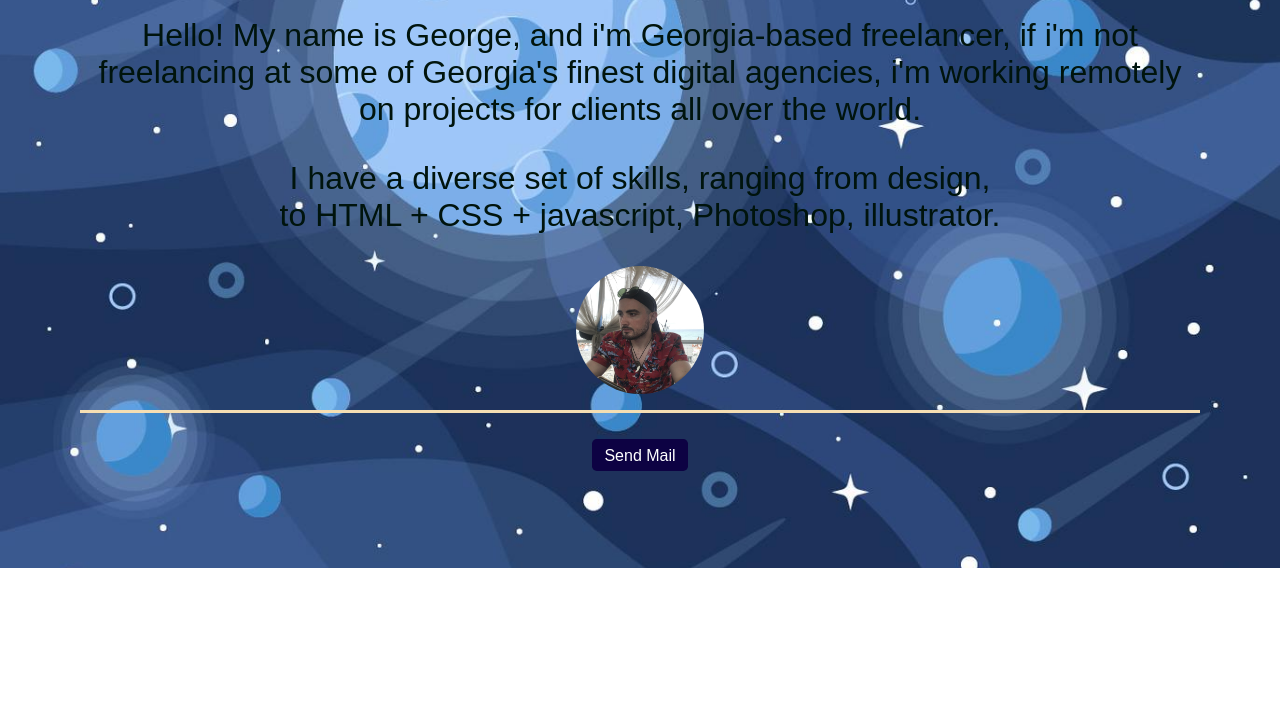
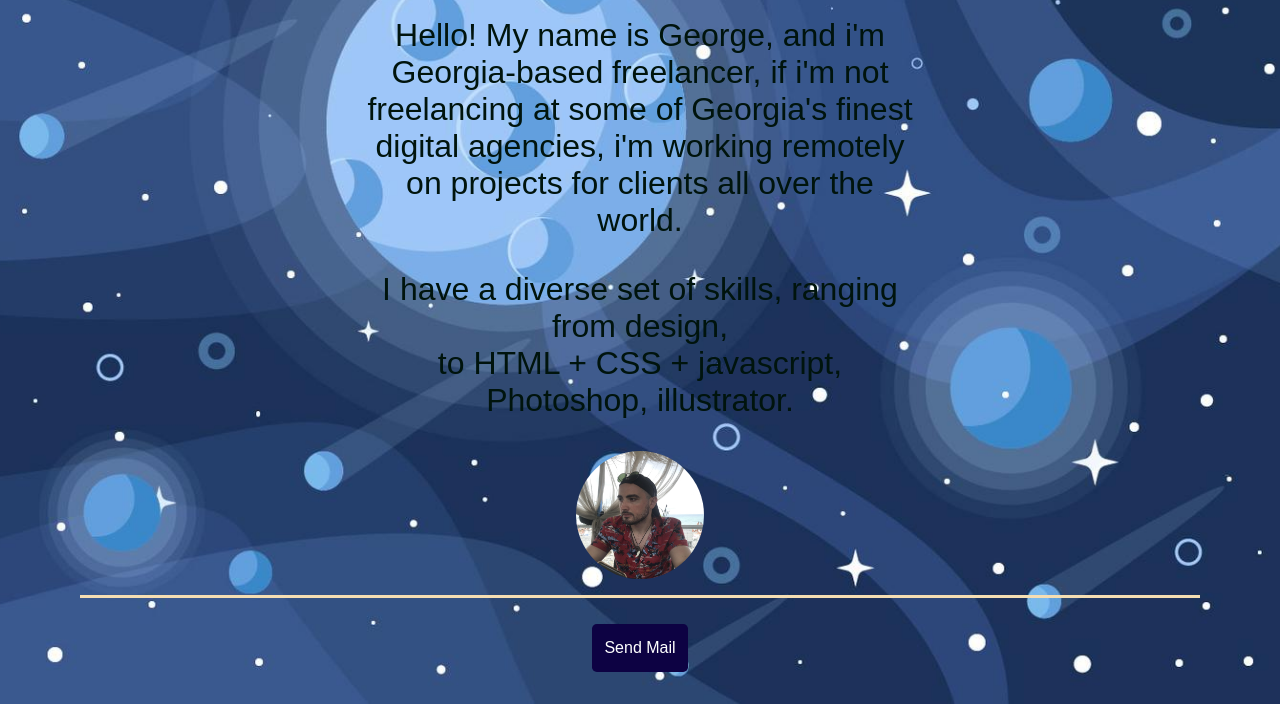
Before and after one commit to Miyamotto/developer, a plain HTML site: page index.html in a window 1280 px wide. Shown: the part 232-936 px from the top of the page. Before the commit the page ends 800 px from the top, so only its background shows below. Drawn offline with Linux system fonts and the light colour scheme.

Commit message:
Update style.css

```diff
--- a/style.css
+++ b/style.css
@@ -7,7 +7,7 @@
 }
 .wrapper{
     width: 100%;
-    height: 100vh;
+    height: 100%;
     background-image: url(image/background.jpg);
     background-position: center;
     background-size: cover;
@@ -67,8 +67,9 @@ nav a{
 .headingText{
     text-align: center;
     padding-top: 5rem;
-    display: grid;
-    grid-template-columns: repeat(1, 1fr);
+    width: 50%;
+    position: relative;
+    left: 25%;
     color: rgb(0, 20, 13);
 }
 .headingText p{
@@ -100,7 +101,7 @@ nav a{
     text-decoration: none;
 }
 .mailBtn{
-    height: 2rem;
+    height: 3rem;
     width: 6rem;
     font-size: 1rem;
     padding: 0.5rem ;
@@ -160,6 +161,6 @@ nav a{
         font-size: 1.5rem;
     }
     .logo{
-        font-size: 1rem;
+        font-size: 1.5rem;
     }
 }
```
